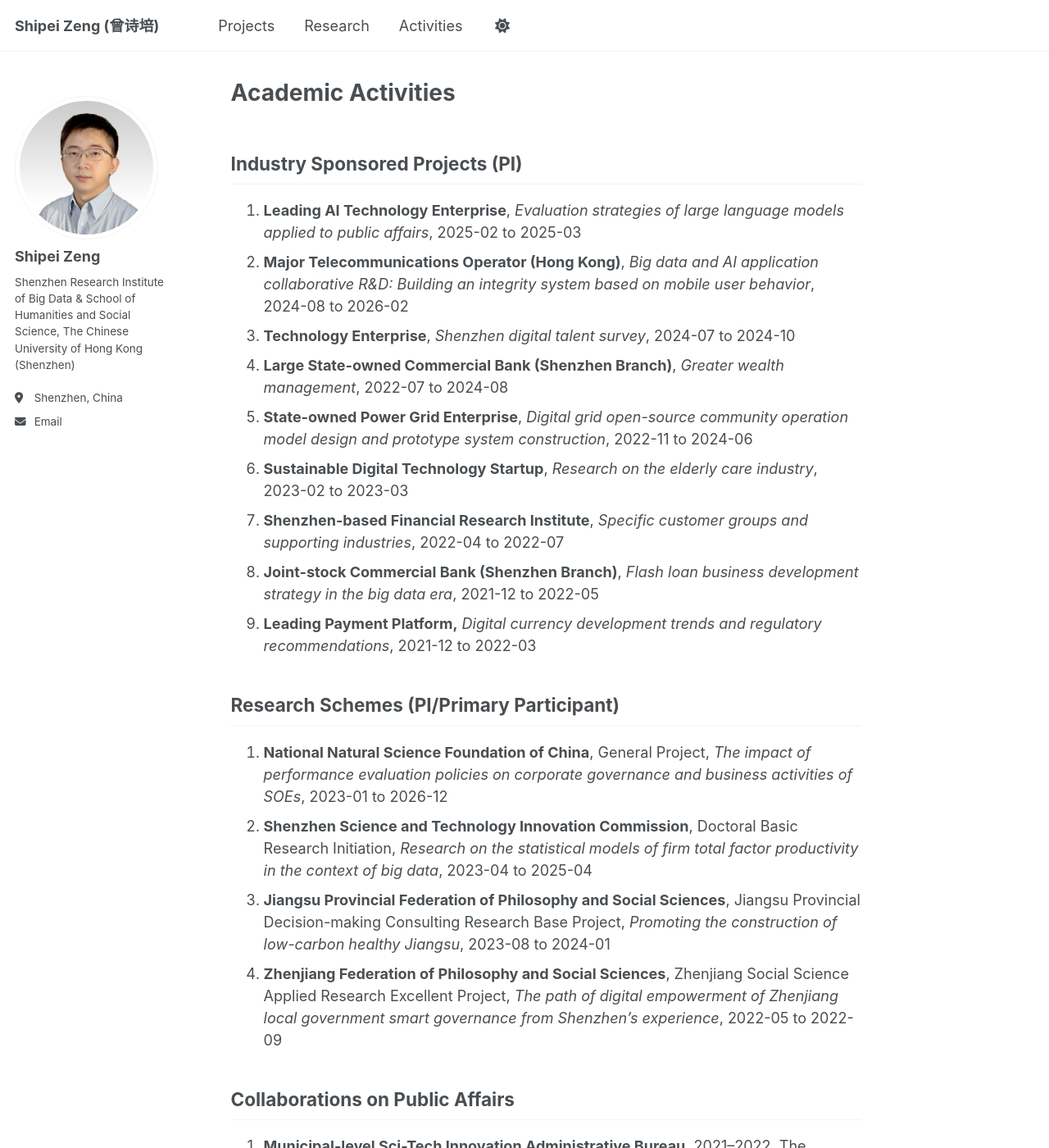
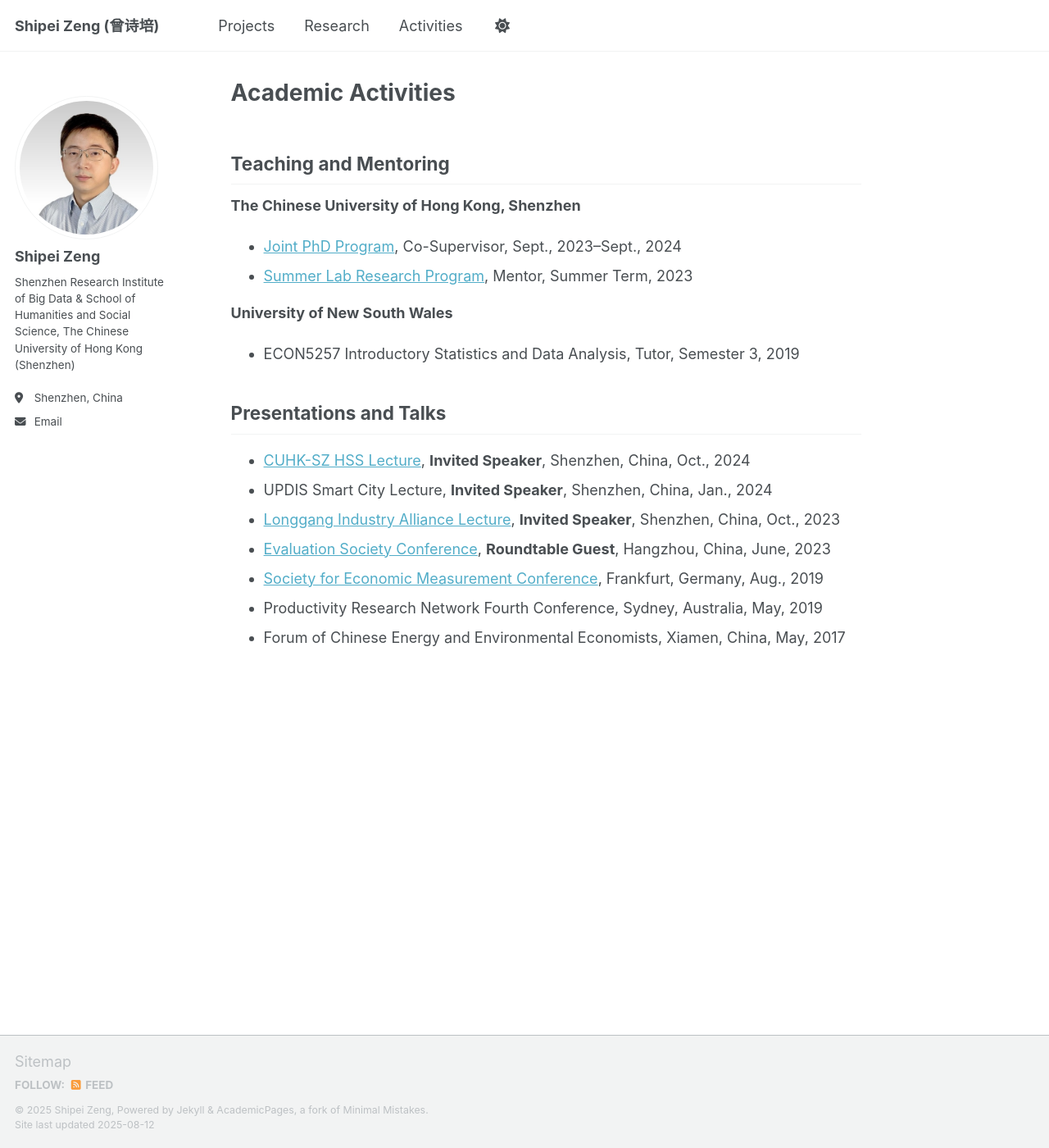
Before and after one commit to shipei-zeng/shipei-zeng.github.io, a Jekyll site: the page built from _pages/activities.md, in a window 1280 px wide and 1400 px high. Shown: the whole window at 82% size. Built offline with Jekyll 4.4.1, drawn with Linux system fonts in a browser that asks for light colours; a script that is not in the unit is left out; some of the changed text lies outside the part shown.

Commit message:
Update activities.md

```diff
--- a/_pages/activities.md
+++ b/_pages/activities.md
@@ -3,29 +3,21 @@ permalink: /activities/
 title: "Academic Activities"
 ---
 
-Industry Sponsored Projects (PI)
+Teaching and Mentoring
 ------
-1. **Leading AI Technology Enterprise**, _Evaluation strategies of large language models applied to public affairs_, 2025-02 to 2025-03
-1. **Major Telecommunications Operator (Hong Kong)**, _Big data and AI application collaborative R&D: Building an integrity system based on mobile user behavior_, 2024-08 to 2026-02
-1. **Technology Enterprise**, _Shenzhen digital talent survey_, 2024-07 to 2024-10
-1. **Large State-owned Commercial Bank (Shenzhen Branch)**, _Greater wealth management_, 2022-07 to 2024-08
-1. **State-owned Power Grid Enterprise**, _Digital grid open-source community operation model design and prototype system construction_, 2022-11 to 2024-06
-1. **Sustainable Digital Technology Startup**, _Research on the elderly care industry_, 2023-02 to 2023-03
-1. **Shenzhen-based Financial Research Institute**, _Specific customer groups and supporting industries_, 2022-04 to 2022-07
-1. **Joint-stock Commercial Bank (Shenzhen Branch)**, _Flash loan business development strategy in the big data era_, 2021-12 to 2022-05
-1. **Leading Payment Platform,** _Digital currency development trends and regulatory recommendations_, 2021-12 to 2022-03
+**The Chinese University of Hong Kong, Shenzhen**
+- [Joint PhD Program](https://www.sribd.cn/en/article/928), Co-Supervisor, Sept., 2023--Sept., 2024
+- [Summer Lab Research Program](https://www.science.nus.edu.sg/wp-content/uploads/2023/01/CUHK-SZ-SLR-Programme-2023.pdf), Mentor, Summer Term, 2023
 
-Research Schemes (PI/Primary Participant)
+**University of New South Wales**
+- ECON5257 Introductory Statistics and Data Analysis, Tutor, Semester 3, 2019
+
+Presentations and Talks
 ------
-1. **National Natural Science Foundation of China**, General Project, _The impact of performance evaluation policies on corporate governance and business activities of SOEs_, 2023-01 to 2026-12
-1. **Shenzhen Science and Technology Innovation Commission**, Doctoral Basic Research Initiation, _Research on the statistical models of firm total factor productivity in the context of big data_, 2023-04 to 2025-04
-1. **Jiangsu Provincial Federation of Philosophy and Social Sciences**, Jiangsu Provincial Decision-making Consulting Research Base Project, _Promoting the construction of low-carbon healthy Jiangsu_, 2023-08 to 2024-01
-1. **Zhenjiang Federation of Philosophy and Social Sciences**, Zhenjiang Social Science Applied Research Excellent Project, _The path of digital empowerment of Zhenjiang local government smart governance from Shenzhen's experience_, 2022-05 to 2022-09
-
-Collaborations on Public Affairs
-------
-1. **Municipal-level Sci-Tech Innovation Administrative Bureau**, 2021–2022. The collaboration focused on high-tech enterprise reporting, text-analysis-based project evaluation, and an automated R&D funding approval system, streamlining bureau operations and improving governmental efficiency.
-1. **Municipal Government Services & Data Governance Bureau**, 2023–2024. An evaluation index system for large language models in people's livelihood appeals was developed. The initiative was recognized by the Municipal People's Livelihood Appeal Service Center, which issued a thank-you letter to acknowledge its positive impact.
-1. **Municipal Talent Development Bureau**, 2023. The project developed a talent information large language model. Results were presented at a municipal talent recruitment and intelligence introduction event and the Global Innovative Talent Forum.
-1. **District-level Government Services & Data Governance Bureau**, 2021–2023. The collaboration encompassed research on human-room data-driven building profiling, hidden fire risk prediction/identification, raw data governance, and specialized financial lecture sessions.
-1. **District-level Education Administrative Bureau**, 2021. The project focused on data applications for students' non-cognitive ability profiling, exploring how big data and econometric models could optimize teaching plans to enhance non-cognitive skill development and educational outcomes.
+- [CUHK-SZ HSS Lecture](https://hss.cuhk.edu.cn/event/1424), **Invited Speaker**, Shenzhen, China, Oct., 2024
+- UPDIS Smart City Lecture, **Invited Speaker**, Shenzhen, China, Jan., 2024
+- [Longgang Industry Alliance Lecture](https://mp.weixin.qq.com/s/OukZ2f5zh07VhxOrXAGYfg), **Invited Speaker**, Shenzhen, China, Oct., 2023
+- [Evaluation Society Conference](https://mp.weixin.qq.com/s/64PAUxEkqe9GdTMwKMRrCA), **Roundtable Guest**, Hangzhou, China, June, 2023
+- [Society for Economic Measurement Conference](https://sem-society.org/sem-2019-sixth-annual-conference-goethe-university-frankfurt-germany/), Frankfurt, Germany, Aug., 2019
+- Productivity Research Network Fourth Conference, Sydney, Australia, May, 2019
+- Forum of Chinese Energy and Environmental Economists, Xiamen, China, May, 2017
```
